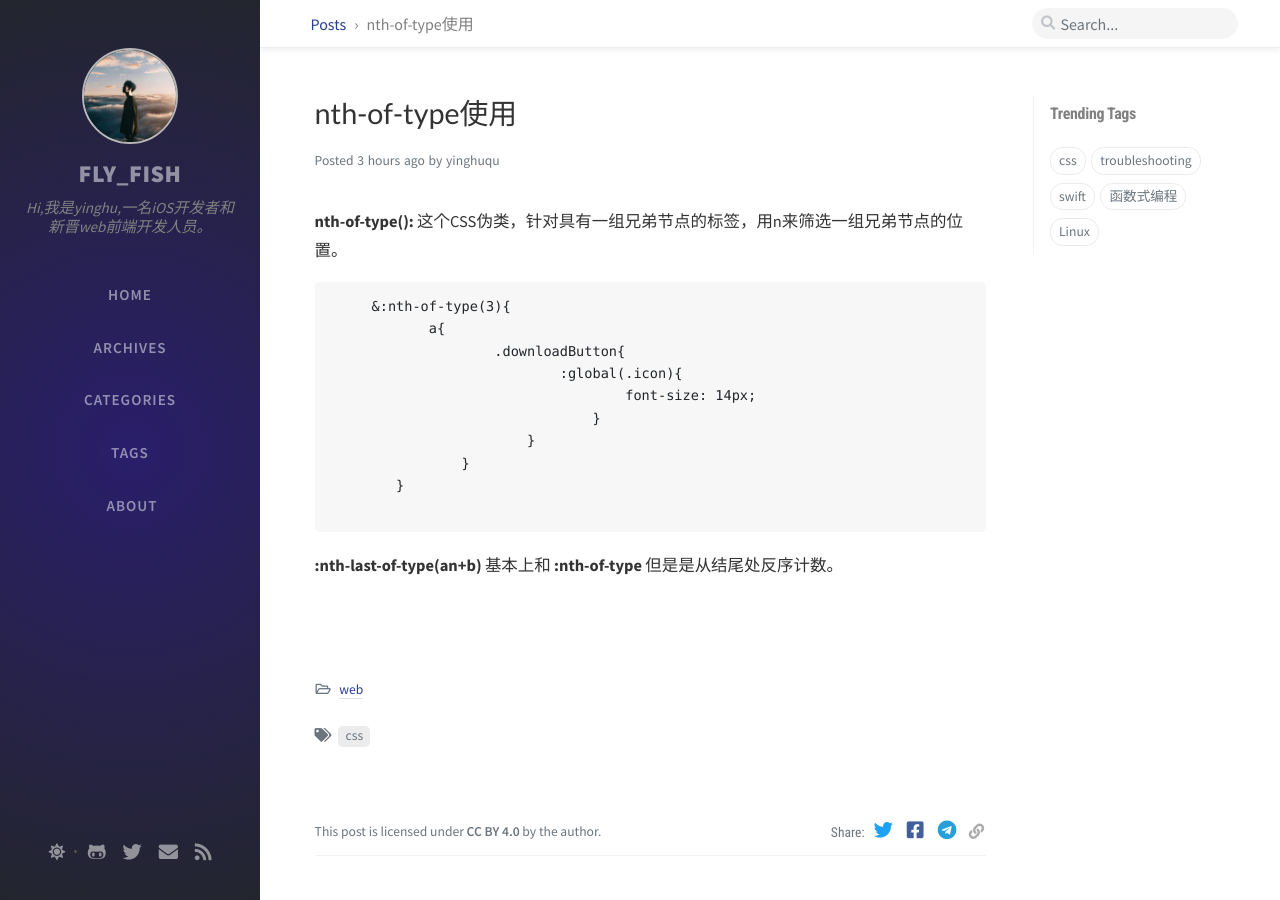
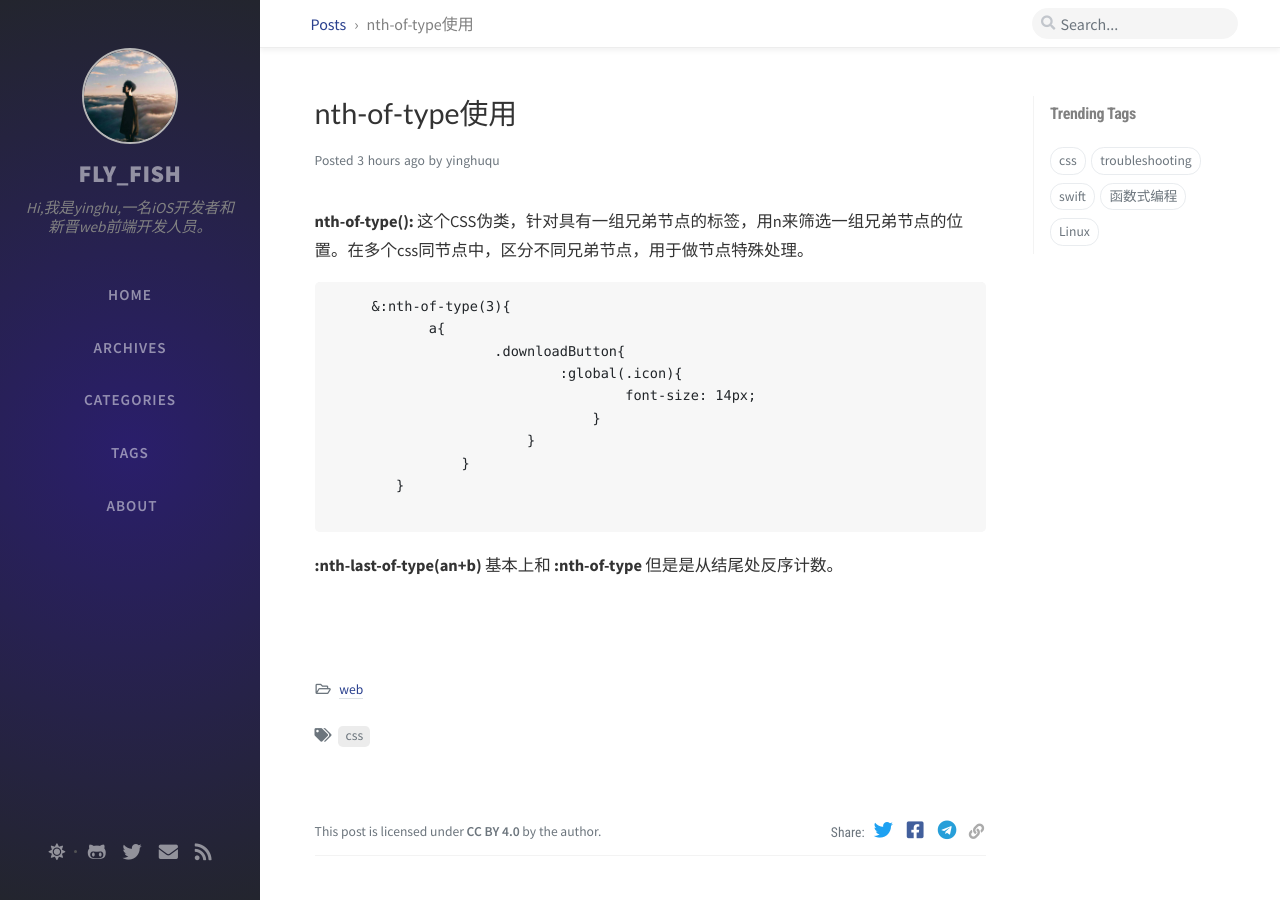
Before and after one commit to colinlovefish/colinQu.GitHub.io, a Jekyll site: the page built from _posts/2020-09-26-nth-of-type使用.md, in a window 1280 px wide and 900 px high. Built offline with Jekyll 4.4.1, drawn with Linux system fonts in a browser that asks for light colours; nearby versions of some CDN libraries; comment, search, counter and statistics services are not loaded.

Commit message:
nth-of-type

````diff
--- a/_posts/2020-09-26-nth-of-type使用.md
+++ b/_posts/2020-09-26-nth-of-type使用.md
@@ -6,7 +6,7 @@ categories: [web]
 tags: [css]
 ---
 
-   <strong> nth-of-type(): </strong>   这个CSS伪类，针对具有一组兄弟节点的标签，用n来筛选一组兄弟节点的位置。
+   <strong> nth-of-type(): </strong>   这个CSS伪类，针对具有一组兄弟节点的标签，用n来筛选一组兄弟节点的位置。在多个css同节点中，区分不同兄弟节点，用于做节点特殊处理。
 
 ```
 
````
